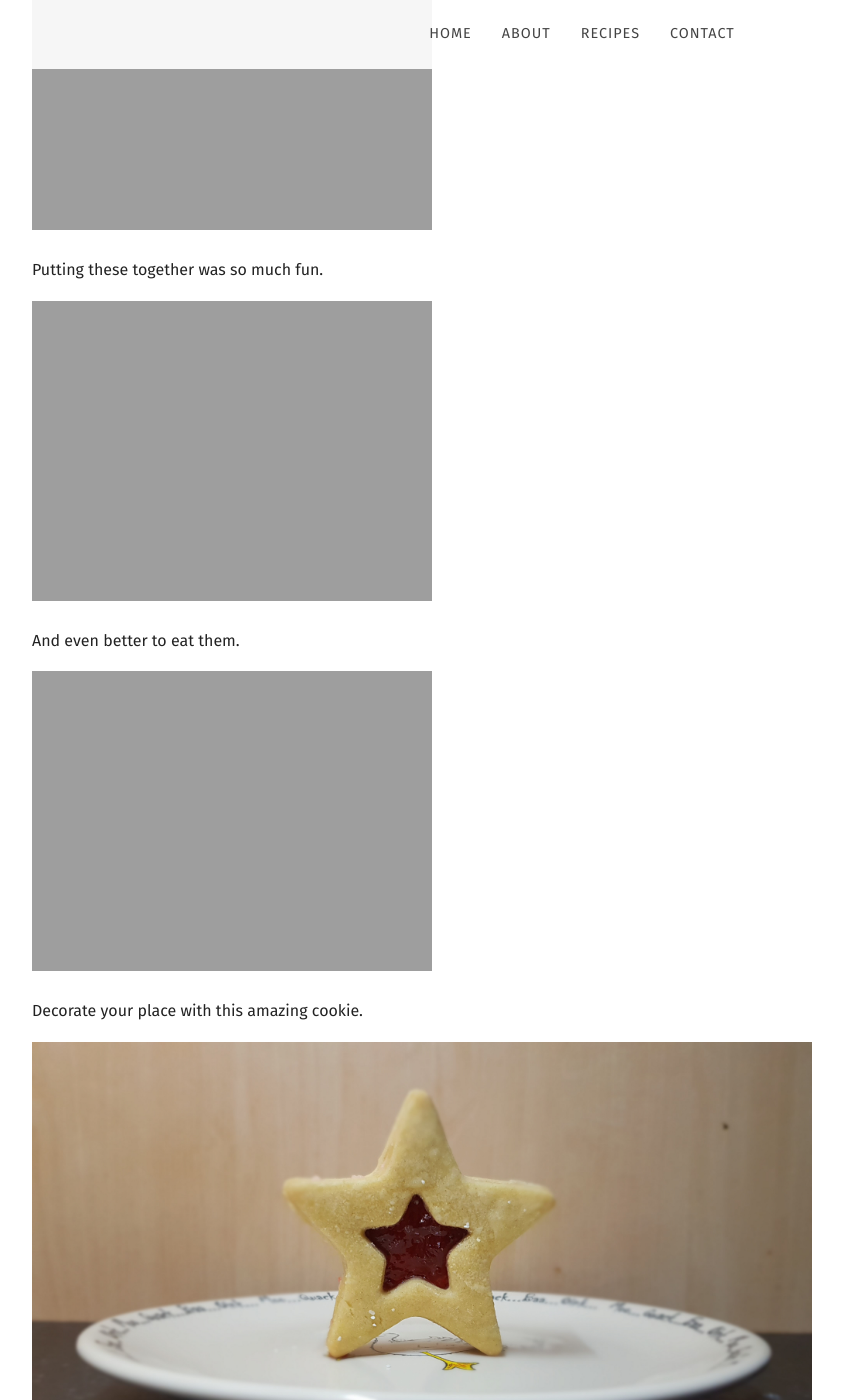
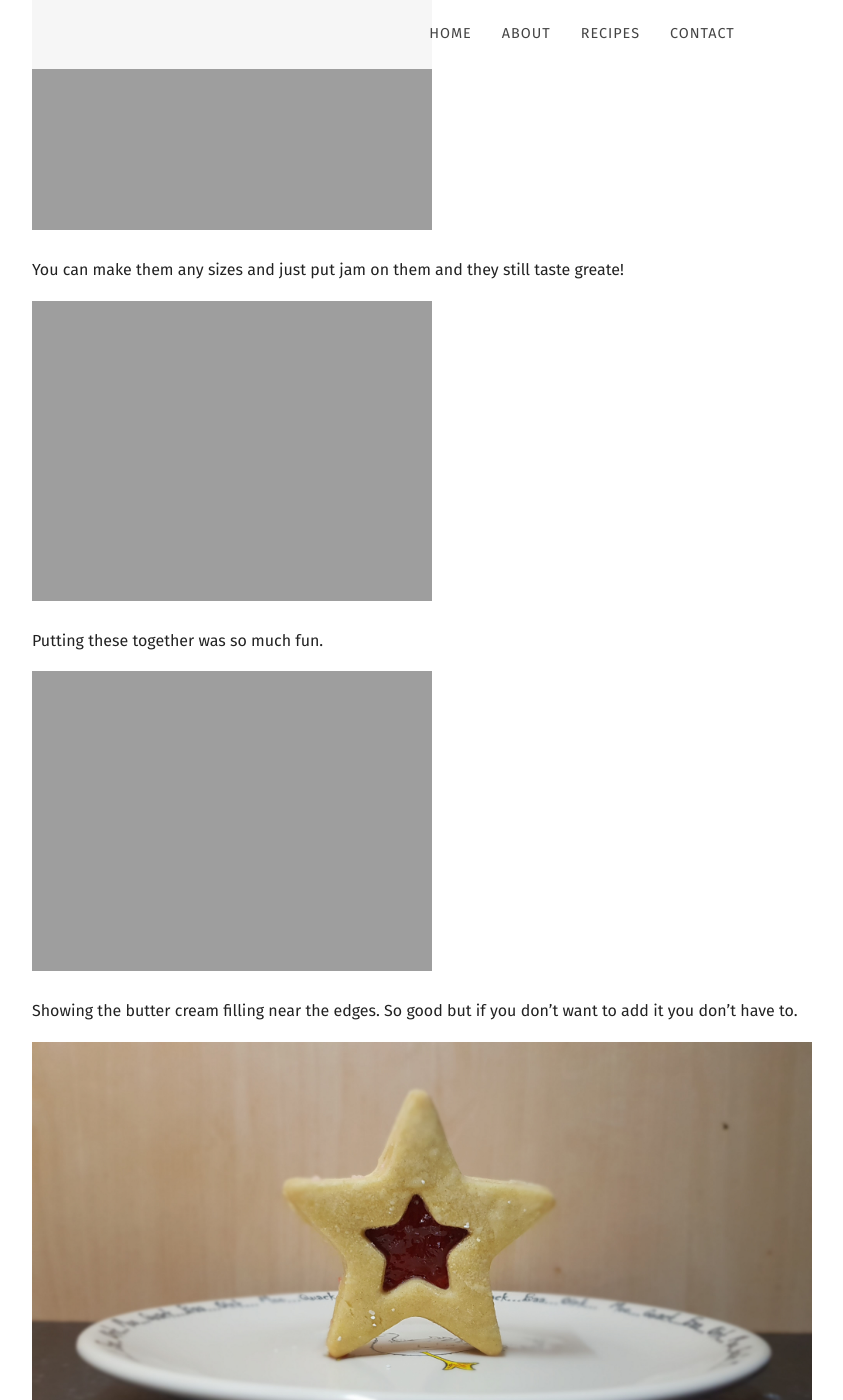
Before and after one commit to mcginleyireland/irishbaking.github.io, a Jekyll site: the page built from _posts/2020-10-17-christmas-jam-star-cookies.md, in a window 1280 px wide and 1400 px high, scrolled down 1625 px. Shown: the whole window, without its empty margins (58-901 px from the left). Built offline with Jekyll 4.4.1, drawn with Linux system fonts in a browser that asks for light colours; nearby versions of some CDN libraries; some web fonts are replaced; some of the changed text lies outside the part shown.

```diff
--- a/_posts/2020-10-17-christmas-jam-star-cookies.md
+++ b/_posts/2020-10-17-christmas-jam-star-cookies.md
@@ -66,28 +66,24 @@ The star shape cut out in the middle is going to make these cookies stand out wi
 
 ![Cake](https://irishbaking.ie/images/Christmas_Star_Jam_Cookies/Image_3.jpg)
 
-Putting these together was so much fun.
+You can make them any sizes and just put jam on them and they still taste greate!
 
 ![Cake](https://irishbaking.ie/images/Christmas_Star_Jam_Cookies/Image_4.jpg)
 
-And even better to eat them.
+Putting these together was so much fun.
 
 ![Cake](https://irishbaking.ie/images/Christmas_Star_Jam_Cookies/Image_5.jpg)
 
-Decorate your place with this amazing cookie.
+Showing the butter cream filling near the edges. So good but if you don't want to add it you don't have to.
 
 ![Cake](https://irishbaking.ie/images/Christmas_Star_Jam_Cookies/Image_6.jpg)
 
-Decorate your place with this amazing cookie.
+The front likes to show off!
 
 ![Cake](https://irishbaking.ie/images/Christmas_Star_Jam_Cookies/Image_7.jpg)
 
-Decorate your place with this amazing cookie.
-
-![Cake](https://irishbaking.ie/images/Christmas_Star_Jam_Cookies/Image_8.jpg)
-
-Decorate your place with this amazing cookie.
+Just as much as the back!
 
 ![Cake](https://irishbaking.ie/images/Christmas_Star_Jam_Cookies/Image_9.jpg)
 
-Decorate your place with this amazing cookie.
+Greate with a cup of tea!
```
